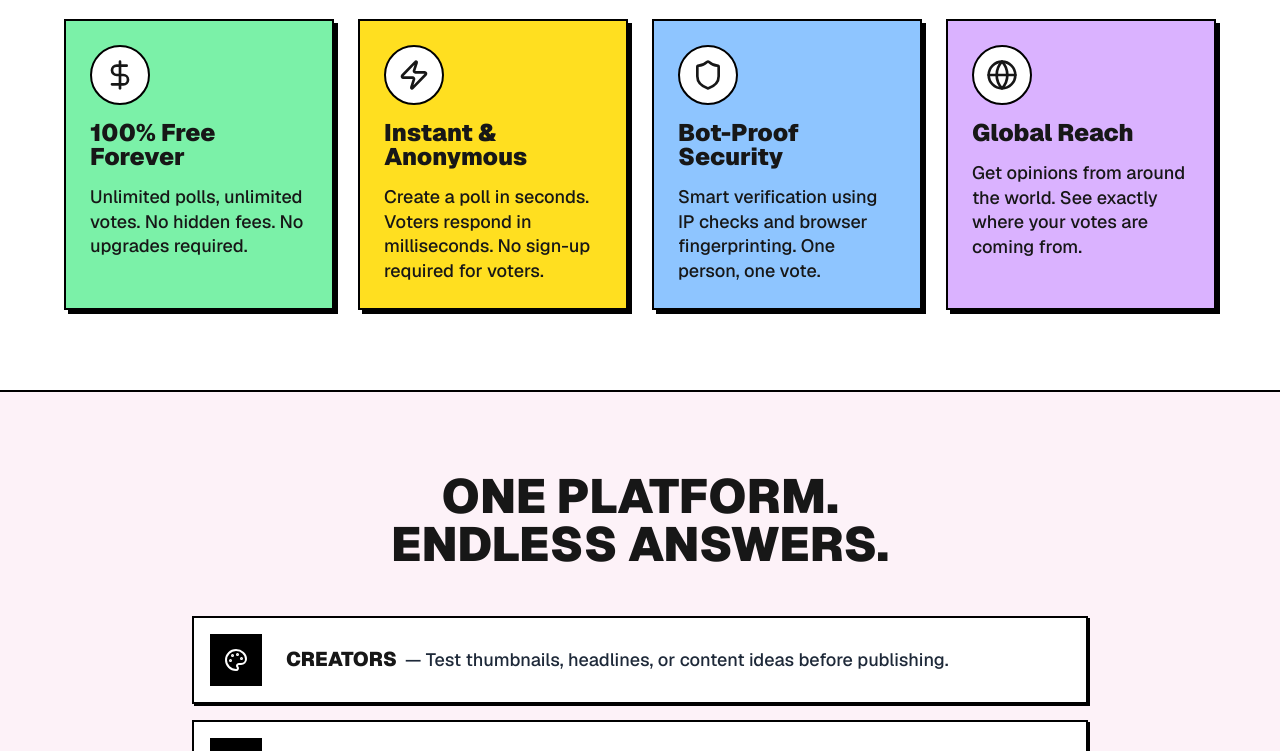
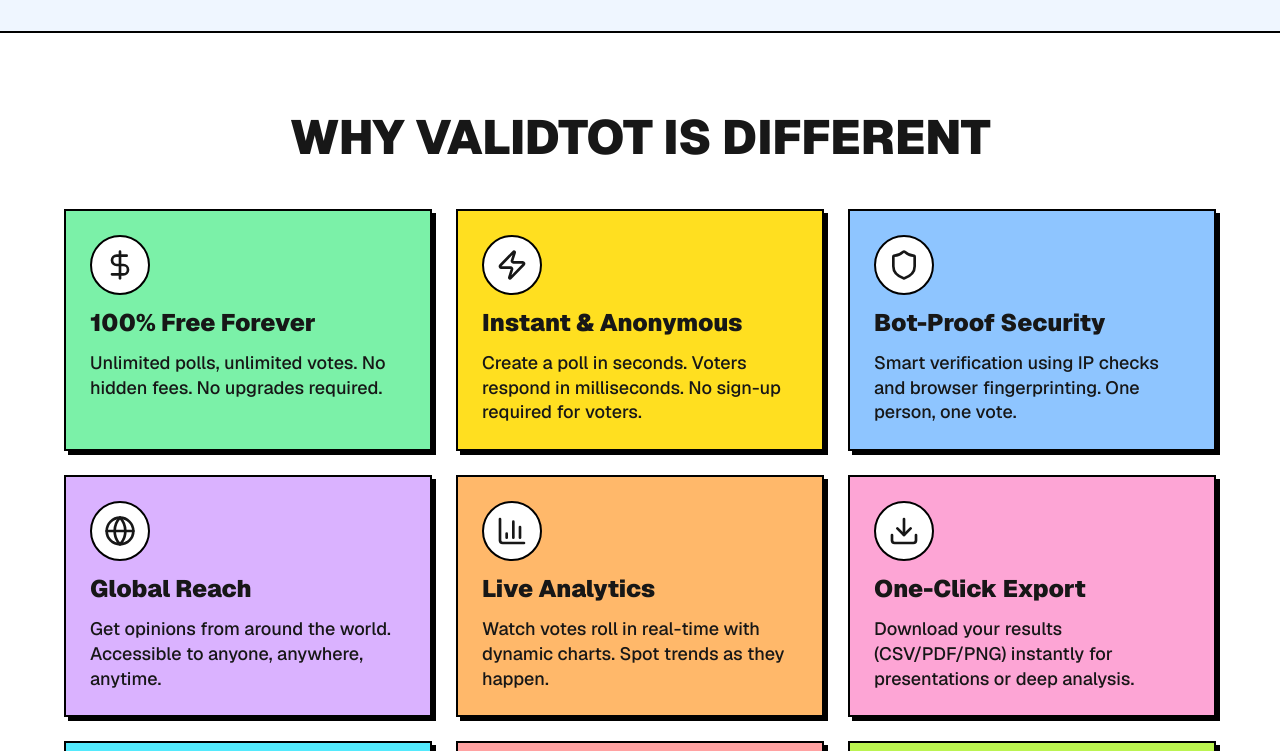
Before and after one commit to mrgigi/validtotnewlanding, a Next.js app: page / in a window 1280 px wide. Shown: the part 2000-2751 px from the top of the page. Built offline with nearby package versions, Linux system fonts and the light colour scheme.

Commit message:
feat: enhance landing page with new features, social proof, and modern use cases

```diff
--- a/src/app/page.tsx
+++ b/src/app/page.tsx
@@ -1,5 +1,6 @@
 import { Navbar } from "@/components/Navbar";
 import { Hero } from "@/components/Hero";
+import { TrustedBy } from "@/components/TrustedBy";
 import { Hook } from "@/components/Hook";
 import { VisualProof } from "@/components/VisualProof";
 import { Features } from "@/components/Features";
@@ -13,6 +14,7 @@
     <main className="min-h-screen flex flex-col font-sans">
       <Navbar />
       <Hero />
+      <TrustedBy />
       <Hook />
       <VisualProof />
       <Features />
--- a/src/components/Features.tsx
+++ b/src/components/Features.tsx
@@ -1,5 +1,5 @@
 import { cn } from "@/lib/utils";
-import { DollarSign, Zap, Shield, Globe } from "lucide-react";
+import { DollarSign, Zap, Shield, Globe, BarChart3, Download, UserCheck, Lock, Calendar, PieChart } from "lucide-react";
 
 const features = [
   {
@@ -23,8 +23,44 @@
   {
     icon: Globe,
     title: "Global Reach",
-    description: "Get opinions from around the world. See exactly where your votes are coming from.",
+    description: "Get opinions from around the world. Accessible to anyone, anywhere, anytime.",
     color: "bg-purple-300",
+  },
+  {
+    icon: BarChart3,
+    title: "Live Analytics",
+    description: "Watch votes roll in real-time with dynamic charts. Spot trends as they happen.",
+    color: "bg-orange-300",
+  },
+  {
+    icon: Download,
+    title: "One-Click Export",
+    description: "Download your results (CSV/PDF/PNG) instantly for presentations or deep analysis.",
+    color: "bg-pink-300",
+  },
+  {
+    icon: UserCheck,
+    title: "Multi-Account Guard",
+    description: "Our system detects and blocks attempts to game the vote using multiple accounts. Fair results, always.",
+    color: "bg-cyan-300",
+  },
+  {
+    icon: Lock,
+    title: "Private Campaigns",
+    description: "Secure your polls with a secret key. Perfect for private communities, internal teams, or VIP groups.",
+    color: "bg-red-300",
+  },
+  {
+    icon: Calendar,
+    title: "Smart Scheduling",
+    description: "Plan ahead. Schedule polls to go live automatically and set strict countdowns for when voting ends.",
+    color: "bg-lime-300",
+  },
+  {
+    icon: PieChart,
+    title: "Deep Demographics",
+    description: "Drill down into your data. See exactly which cities, regions, and countries your votes are coming from.",
+    color: "bg-indigo-300",
   },
 ];
 
@@ -36,7 +72,7 @@
           WHY VALIDTOT IS DIFFERENT
         </h2>
 
-        <div className="grid md:grid-cols-2 lg:grid-cols-4 gap-6">
+        <div className="grid md:grid-cols-2 lg:grid-cols-3 gap-6">
           {features.map((feature, index) => (
             <div
               key={index}
@@ -55,6 +91,12 @@
             </div>
           ))}
         </div>
+
+        <div className="text-center">
+          <p className="text-2xl md:text-3xl font-black italic">
+            & MORE...
+          </p>
+        </div>
       </div>
     </section>
   );
--- /dev/null
+++ b/src/components/TrustedBy.tsx
@@ -0,0 +1,32 @@
+import { cn } from "@/lib/utils";
+
+export function TrustedBy() {
+  return (
+    <section className="w-full py-12 border-b-2 border-black bg-white">
+      <div className="max-w-6xl mx-auto px-6 text-center space-y-8">
+        <h3 className="text-sm md:text-base font-black tracking-widest text-gray-500 uppercase">
+          TRUSTED BY FORWARD-THINKING TEAMS
+        </h3>
+
+        <div className="flex flex-wrap justify-center items-center gap-12 md:gap-20 opacity-80 grayscale hover:grayscale-0 transition-all duration-500">
+          {/* Text-based logos simulating the image style */}
+          <span className="text-2xl md:text-3xl font-bold text-gray-600 font-serif">
+            <span className="font-black text-black">NEWS</span>WEEKLY
+          </span>
+
+          <span className="text-2xl md:text-3xl font-bold text-gray-600 tracking-tight">
+            <span className="font-black text-black">THE</span>DAILY
+          </span>
+
+          <span className="text-2xl md:text-3xl font-light text-gray-600">
+            <span className="font-black text-black">VOX</span>POPULI
+          </span>
+
+          <span className="text-2xl md:text-3xl font-black text-gray-600 tracking-tighter">
+            BRAND<span className="text-black">X</span>
+          </span>
+        </div>
+      </div>
+    </section>
+  );
+}
--- a/src/components/UseCases.tsx
+++ b/src/components/UseCases.tsx
@@ -1,54 +1,66 @@
-import { Palette, ShoppingBag, Rocket, GraduationCap, PartyPopper } from "lucide-react";
+import { cn } from "@/lib/utils";
 
-const useCases = [
+const cases = [
   {
-    icon: Palette,
-    title: "Creators",
-    text: "Test thumbnails, headlines, or content ideas before publishing.",
+    category: "JOURNALISM",
+    title: "Pulse Checks",
+    quote: "We used ValidToT to gauge local reaction to the new stadium policy. The geo-fencing meant we knew the votes came from actual residents, not internet trolls.",
+    author: "Sarah Jenkins",
+    role: "Editor, City Chronicle",
+    color: "bg-yellow-400 text-black",
   },
   {
-    icon: ShoppingBag,
-    title: "Shoppers",
-    text: "Can’t decide between two items? Let the crowd choose.",
+    category: "PRODUCT",
+    title: "Feature Testing",
+    quote: "Before building our new UI, we A/B tested concepts on ValidToT. The duplicate-detection saved us from making decisions based on skewed data from a single enthusiastic user.",
+    author: "Mark D.",
+    role: "CPO, TechFlow",
+    color: "bg-blue-400 text-black",
   },
   {
-    icon: Rocket,
-    title: "Founders",
-    text: "Validate your startup idea before you build it.",
-  },
-  {
-    icon: GraduationCap,
-    title: "Students",
-    text: "Run quick surveys or settle group decisions.",
-  },
-  {
-    icon: PartyPopper,
-    title: "For Fun",
-    text: "Settle debates like “Pineapple on pizza?” once and for all.",
+    category: "COMMUNITY",
+    title: "Alumni Elections",
+    quote: "Amahoro Coalition needed a secure way to handle our 2026 presidential vote. The private campaign keys meant only verified alumni could participate, giving us 100% confidence in the results.",
+    author: "Cindy O.",
+    role: "Cohort 1",
+    color: "bg-green-400 text-black",
   },
 ];
 
 export function UseCases() {
   return (
-    <section className="w-full py-20 px-6 border-b-2 border-black bg-pink-50">
-      <div className="max-w-4xl mx-auto space-y-12">
-        <h2 className="text-4xl md:text-5xl font-black text-center">
-          ONE PLATFORM.<br/>ENDLESS ANSWERS.
+    <section className="w-full py-24 px-6 bg-black text-white border-b-2 border-black">
+      <div className="max-w-7xl mx-auto space-y-16">
+        <h2 className="text-4xl md:text-6xl font-black text-center tracking-tight uppercase">
+          BUILT FOR MODERN VALIDATION
         </h2>
 
-        <div className="space-y-4">
-          {useCases.map((useCase, index) => (
+        <div className="grid md:grid-cols-3 gap-8">
+          {cases.map((item, index) => (
             <div
               key={index}
-              className="flex items-center gap-6 bg-white border-2 border-black p-4 brutal-shadow-sm hover:translate-x-1 transition-transform"
+              className="bg-[#111827] border border-gray-800 p-8 rounded-2xl flex flex-col gap-6 hover:border-gray-600 transition-colors"
             >
-              <div className="bg-black text-white p-3 border-2 border-transparent">
-                <useCase.icon className="w-6 h-6" />
+              <div className="flex items-center gap-4">
+                <span className={cn(
+                  "px-3 py-1 text-sm font-black uppercase rounded-sm tracking-wider",
+                  item.color
+                )}>
+                  {item.category}
+                </span>
+                <h3 className="text-2xl font-bold">{item.title}</h3>
               </div>
-              <div>
-                <span className="text-xl font-black uppercase mr-2">{useCase.title}</span>
-                <span className="text-lg font-medium text-gray-800 hidden md:inline">— {useCase.text}</span>
-                <p className="text-lg font-medium text-gray-800 md:hidden mt-1">{useCase.text}</p>
+
+              <p className="text-gray-300 text-lg leading-relaxed flex-grow">
+                "{item.quote}"
+              </p>
+
+              <div className="flex items-center gap-4 pt-4 border-t border-gray-800">
+                <div className="w-12 h-12 rounded-full bg-gray-700" />
+                <div>
+                  <div className="font-bold">{item.author}</div>
+                  <div className="text-sm text-gray-500">{item.role}</div>
+                </div>
               </div>
             </div>
           ))}
```
